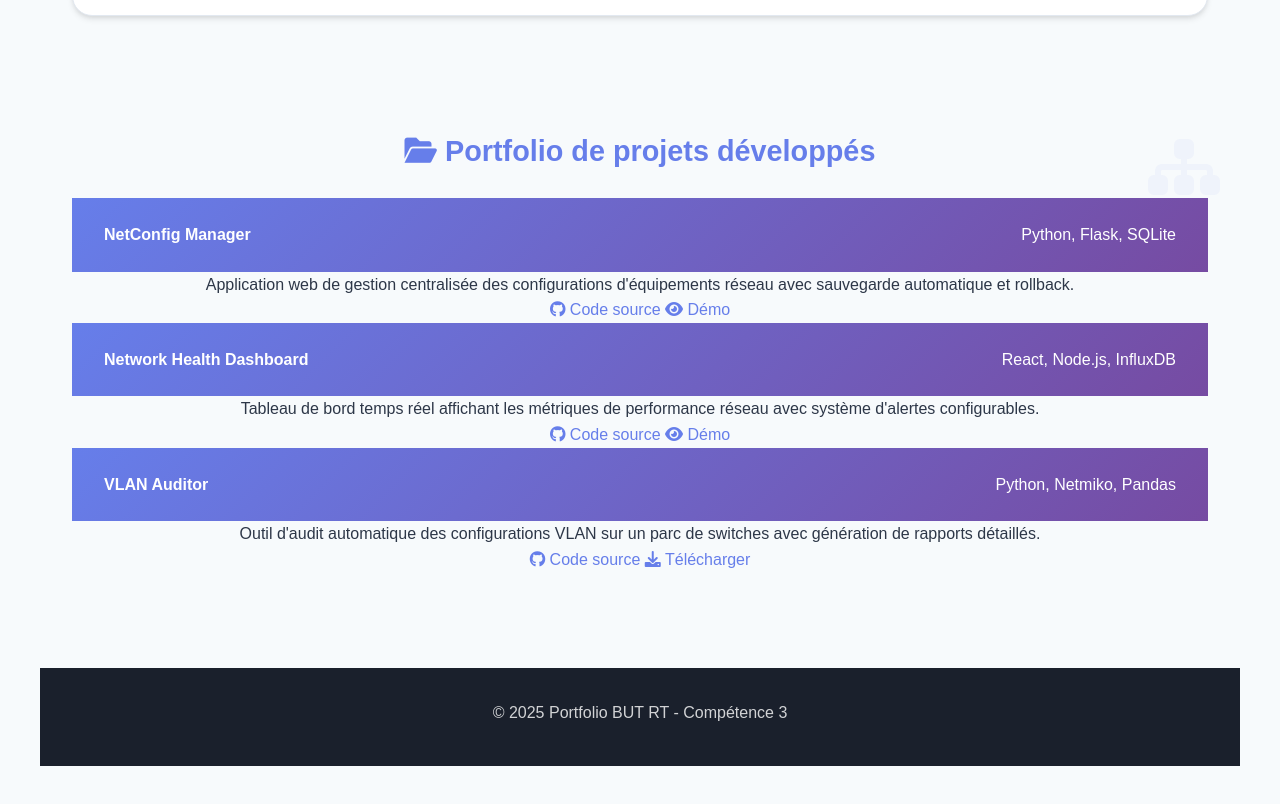
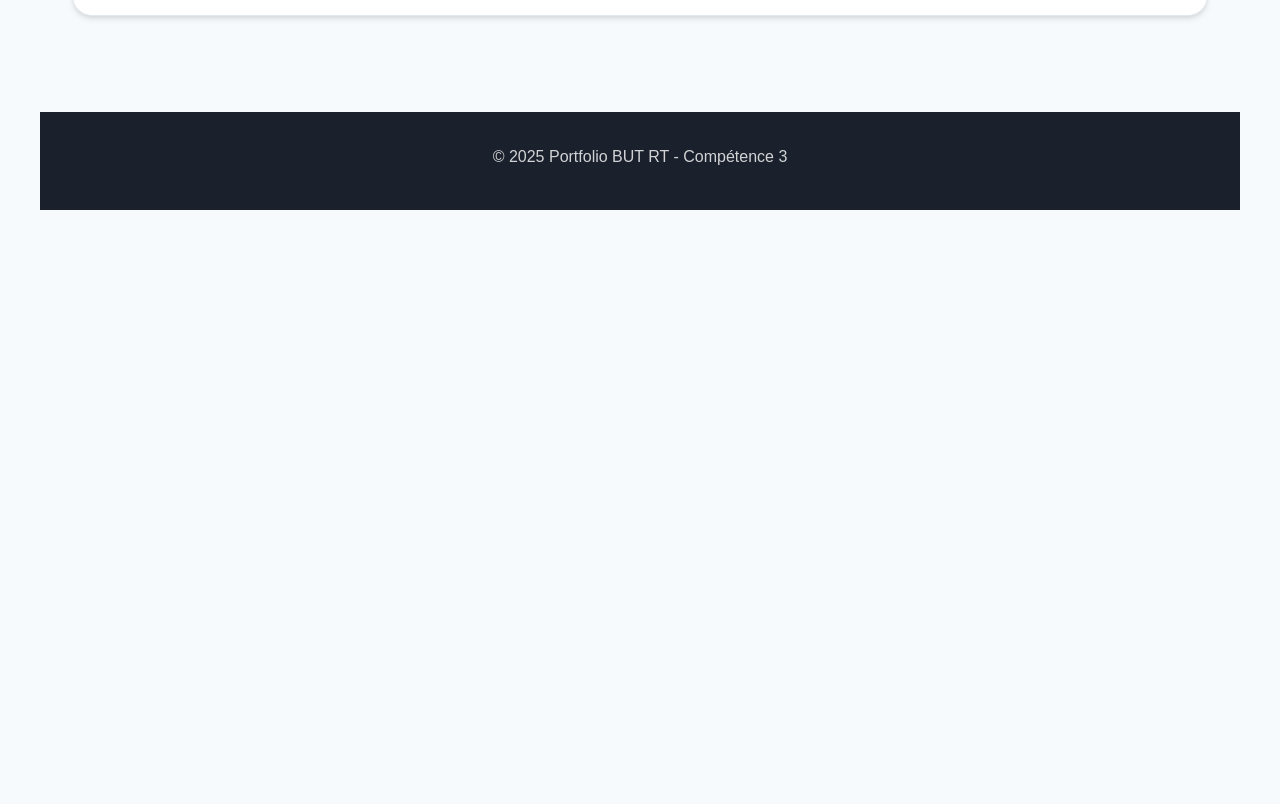
Before and after one commit to FlorianSCHER-etu/Portfollio_final, a plain HTML site: page comp3.html in a window 1280 px wide. Shown: the part 6482-7286 px from the top of the page. After the commit the page ends 6732 px from the top, so only its background shows below. Drawn offline with Linux system fonts and the light colour scheme.

Commit message:
Update comp3.html

```diff
--- a/comp3.html
+++ b/comp3.html
@@ -377,51 +377,6 @@
     </div>
     </section>
 
-    <!-- Portfolio de projets -->
-    <section class="competence-section">
-        <h2><i class="fas fa-folder-open"></i> Portfolio de projets développés</h2>
-        <div class="portfolio-projets">
-            <div class="projet-dev">
-                <div class="projet-header">
-                    <h4>NetConfig Manager</h4>
-                    <span class="tech-used">Python, Flask, SQLite</span>
-                </div>
-                <p>Application web de gestion centralisée des configurations d'équipements réseau avec sauvegarde
-                    automatique et rollback.</p>
-                <div class="projet-links">
-                    <a href="#" class="btn-small"><i class="fab fa-github"></i> Code source</a>
-                    <a href="#" class="btn-small"><i class="fas fa-eye"></i> Démo</a>
-                </div>
-            </div>
-            <div class="projet-dev">
-                <div class="projet-header">
-                    <h4>Network Health Dashboard</h4>
-                    <span class="tech-used">React, Node.js, InfluxDB</span>
-                </div>
-                <p>Tableau de bord temps réel affichant les métriques de performance réseau avec système d'alertes
-                    configurables.</p>
-                <div class="projet-links">
-                    <a href="#" class="btn-small"><i class="fab fa-github"></i> Code source</a>
-                    <a href="#" class="btn-small"><i class="fas fa-eye"></i> Démo</a>
-                </div>
-            </div>
-            <div class="projet-dev">
-                <div class="projet-header">
-                    <h4>VLAN Auditor</h4>
-                    <span class="tech-used">Python, Netmiko, Pandas</span>
-                </div>
-                <p>Outil d'audit automatique des configurations VLAN sur un parc de switches avec génération de rapports
-                    détaillés.</p>
-                <div class="projet-links">
-                    <a href="#" class="btn-small"><i class="fab fa-github"></i> Code source</a>
-                    <a href="#" class="btn-small"><i class="fas fa-download"></i> Télécharger</a>
-                </div>
-            </div>
-        </div>
-    </section>
-    </div>
-    </div>
-
     <footer class="footer">
         <div class="footer-content">
             <p>&copy; 2025 Portfolio BUT RT - Compétence 3</p>
```
